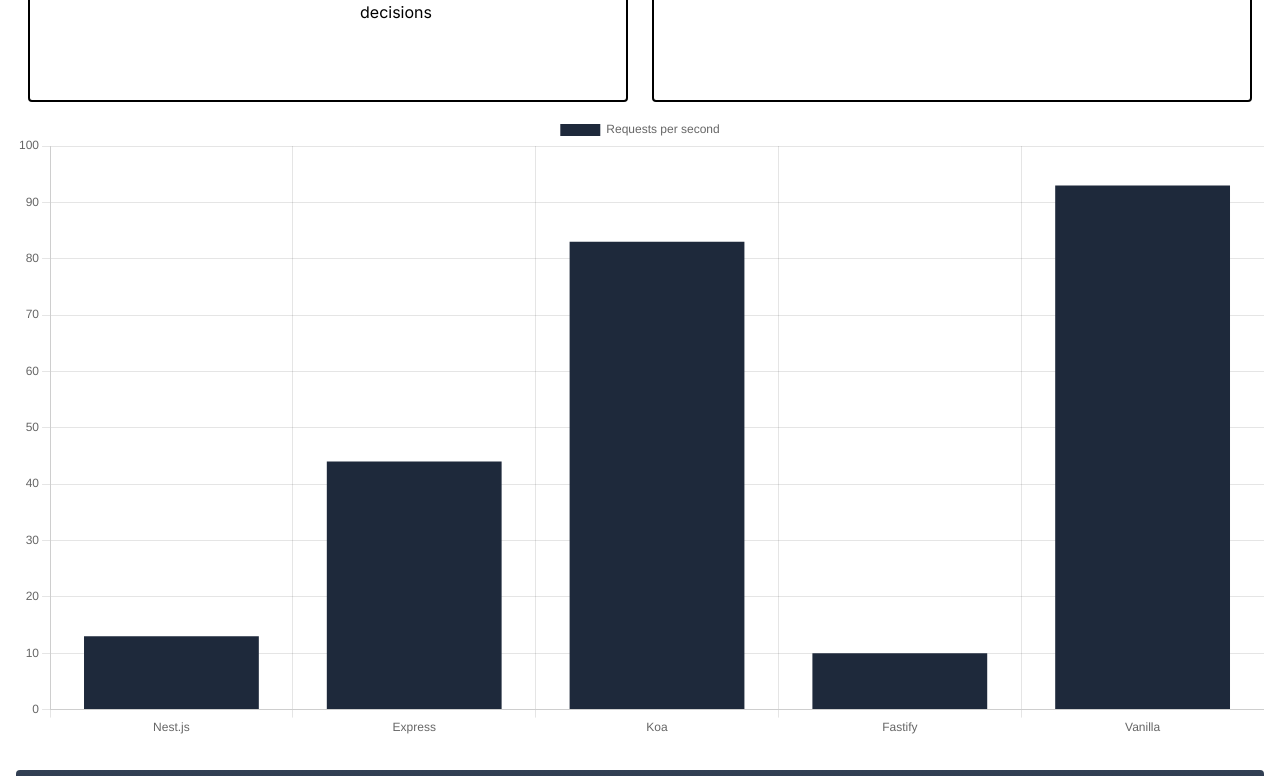
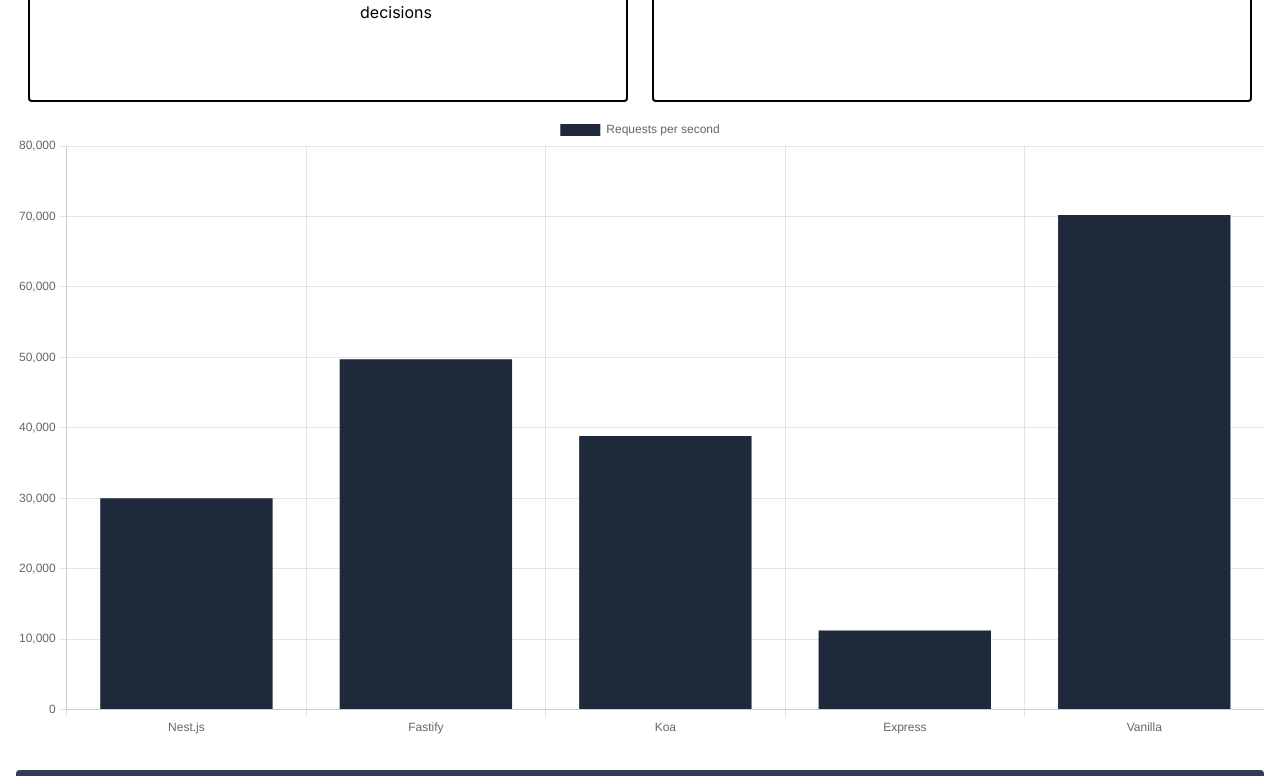
Before and after one commit to Pierek-Software/pierek-frontend, a Next.js app: page /node-js in a window 1280 px wide. Shown: the part 2124-2900 px from the top of the page. Built offline with nearby package versions, Linux system fonts and the light colour scheme.

Commit message:
better data

```diff
--- a/components/organisms/chart.tsx
+++ b/components/organisms/chart.tsx
@@ -19,6 +19,14 @@
   Legend
 );
 
+const values = [
+  { name: "Nest.js", rps: 30001 },
+  { name: "Fastify", rps: 49720 },
+  { name: "Koa", rps: 38819 },
+  { name: "Express", rps: 11244 },
+  { name: "Vanilla", rps: 70203 },
+];
+
 export const options = {
   responsive: true,
   plugins: {
@@ -28,14 +36,12 @@
   },
 };
 
-const labels = ["Nest.js", "Express", "Koa", "Fastify", "Vanilla"];
-
 export const data = {
-  labels,
+  labels: values.map((value) => value.name),
   datasets: [
     {
       label: "Requests per second",
-      data: labels.map(() => Math.floor(Math.random() * 100)),
+      data: values.map((value) => value.rps),
       backgroundColor: "rgba(30, 41, 59, 1)",
     },
   ],
```
